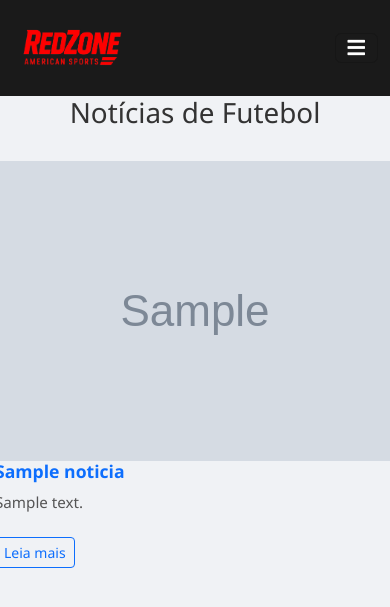
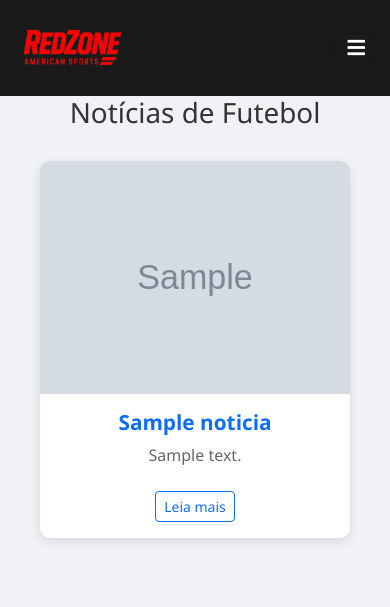
Before and after one commit to Arthyxx/projetositenoticia, a Django app: page /categoria/futebol/ in a window 390 px wide. Shown: the top 607 px of the page. Run offline with Django 5.2, Linux system fonts and the light colour scheme; tables that the repository leaves empty hold one stand-in row (values such as "Sample post"); grey boxes marked "Sample" are stand-in pictures.

Commit message:
19/06/2025 - Formatação noticias das categorias
Polimento e melhoria em CSS, adição de para continer das noticias da categoraia

```diff
--- a/sportsnews/news/static/css/style.css
+++ b/sportsnews/news/static/css/style.css
@@ -172,8 +172,8 @@
 }
 
 .news-grid {
-  display: grid;
-  grid-template-columns: repeat(auto-fit, minmax(280px, 1fr));
+  display: flex;
+  flex-direction: column;
   gap: 1.5rem;
 }
 
@@ -374,3 +374,63 @@
     padding: 0.3rem 0.8rem;
   }
 }
+.news-grid {
+  display: flex;
+  flex-direction: column;
+  gap: 1.5rem;
+}
+
+/* Card Horizontal */
+.card-noticia-horizontal {
+  display: flex;
+  background: #fff;
+  border-radius: 10px;
+  overflow: hidden;
+  box-shadow: 0 4px 12px rgba(0,0,0,0.1);
+  transition: transform 0.2s ease, box-shadow 0.3s ease;
+}
+
+.card-noticia-horizontal:hover {
+  transform: translateY(-4px);
+  box-shadow: 0 6px 16px rgba(0,0,0,0.15);
+}
+
+.card-noticia-horizontal img {
+  width: 200px;
+  height: 100%;
+  object-fit: cover;
+}
+
+.card-noticia-horizontal .conteudo-noticia {
+  padding: 1rem;
+  flex: 1;
+}
+
+.card-noticia-horizontal .titulo-noticia {
+  font-size: 1.3rem;
+  font-weight: bold;
+  margin-bottom: 0.5rem;
+  color: #222;
+}
+
+.card-noticia-horizontal .descricao-noticia {
+  font-size: 1rem;
+  color: #666;
+}
+
+@media (max-width: 768px) {
+  .card-noticia-horizontal {
+    flex-direction: column;
+    align-items: center;
+    text-align: center;
+  }
+
+  .card-noticia-horizontal img {
+    width: 100%;
+    height: auto;
+  }
+
+  .card-noticia-horizontal .conteudo-noticia {
+    padding: 1rem;
+  }
+}
```
